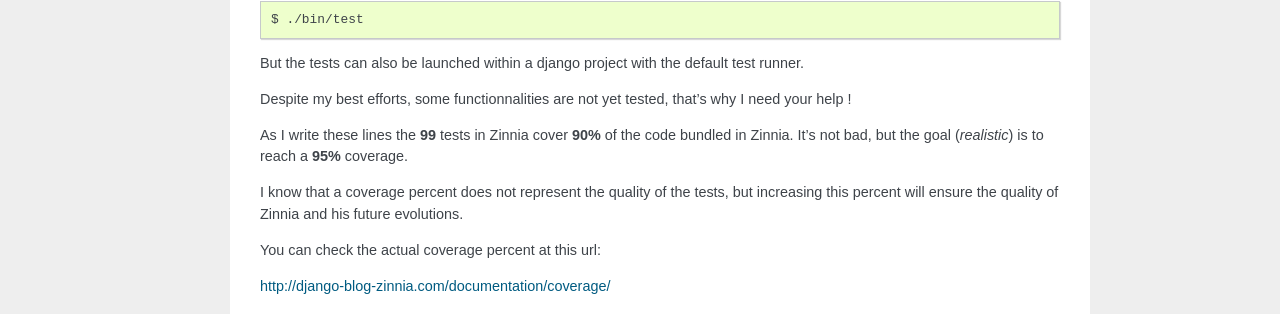
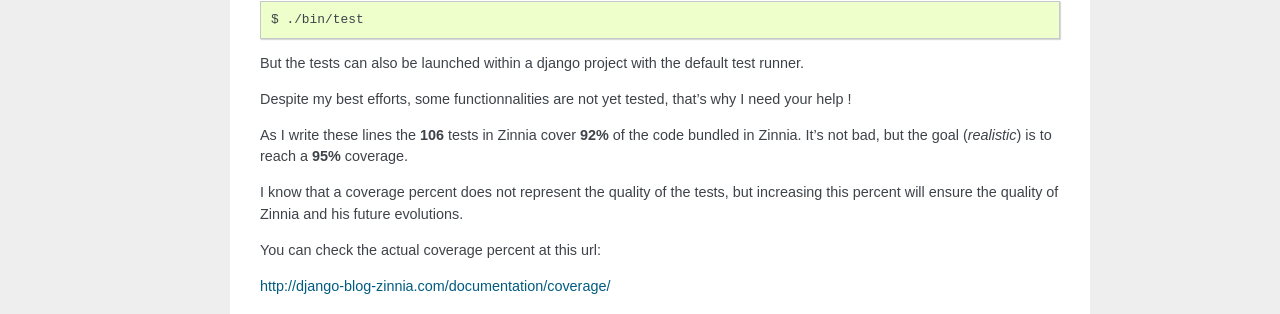
Before and after one commit to Fantomas42/django-blog-zinnia, a Sphinx documentation site: the page built from docs/tests.rst, in a window 1280 px wide. Shown: the part 387-701 px from the top of the page. Built offline with Sphinx 7.4.7, drawn with Linux system fonts in a browser that asks for light colours.

Commit message:
updating doc for testing

```diff
--- a/docs/tests.rst
+++ b/docs/tests.rst
@@ -29,7 +29,7 @@
 Despite my best efforts, some functionnalities are not yet tested, that's why
 I need your help !
 
-As I write these lines the **99** tests in Zinnia cover **90%** of the code
+As I write these lines the **106** tests in Zinnia cover **92%** of the code
 bundled in Zinnia. It's not bad, but the goal (*realistic*) is to reach a
 **95%** coverage.
 
```
